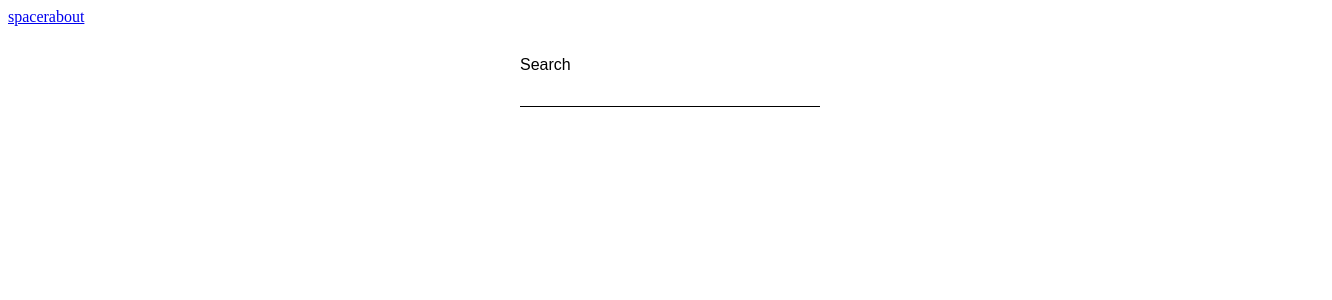
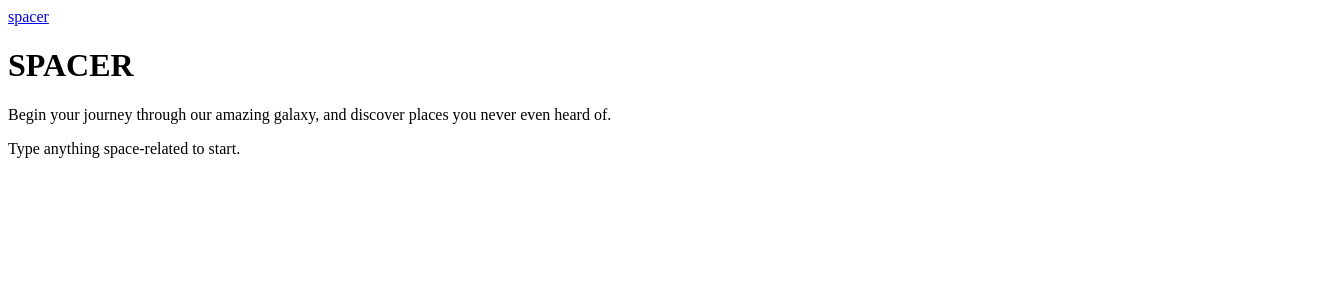
Before and after one commit to CandyyPL/vue-first-project, a Vue app: page /#/ in a window 1280 px wide. Shown: the top 300 px of the page, 1332 px wide, since content can reach past the window. Built offline with nearby package versions, Linux system fonts and the light colour scheme.

Commit message:
Temp commit

```diff
--- a/src/App.vue
+++ b/src/App.vue
@@ -2,7 +2,6 @@
   <div class="app">
     <div class="nav">
       <router-link to="/">spacer</router-link>
-      <router-link to="/about">about</router-link>
     </div>
     <router-view />
   </div>
--- /dev/null
+++ b/src/components/Claim.vue
@@ -0,0 +1,22 @@
+<template>
+    <div>
+        <h1 class='claim'>SPACER</h1>
+        <p>
+            Begin your journey through our amazing galaxy,
+            and discover places you never even heard of.
+        </p>
+        <p>
+            Type anything space-related to start.
+        </p>
+    </div>
+</template>
+
+<script>
+export default {
+
+};
+</script>
+
+<style lang='scss' scoped>
+
+</style>
--- a/src/router/index.js
+++ b/src/router/index.js
@@ -1,24 +1,15 @@
 import Vue from 'vue';
 import VueRouter from 'vue-router';
-import Search from '../views/Search.vue';
+import Claim from '../components/Claim.vue';
+// import Search from '../views/Search.vue';
 
 Vue.use(VueRouter);
 
 const routes = [
   {
     path: '/',
-    name: 'Search',
-    component: Search,
-  },
-  {
-    path: '/about',
-    name: 'About',
-    // route level code-splitting
-    // this generates a separate chunk (about.[hash].js) for this route
-    // which is lazy-loaded when the route is visited.
-    component() {
-      return import(/* webpackChunkName: "about" */ '../views/About.vue');
-    },
+    name: 'Claim',
+    component: Claim,
   },
 ];
 
--- a/src/views/About.vue
+++ /dev/null
@@ -1,11 +0,0 @@
-<template>
-  <div class="about">
-    <h1>This is an about page</h1>
-  </div>
-</template>
-
-<script>
-export default {
-  name: 'About',
-};
-</script>
```
